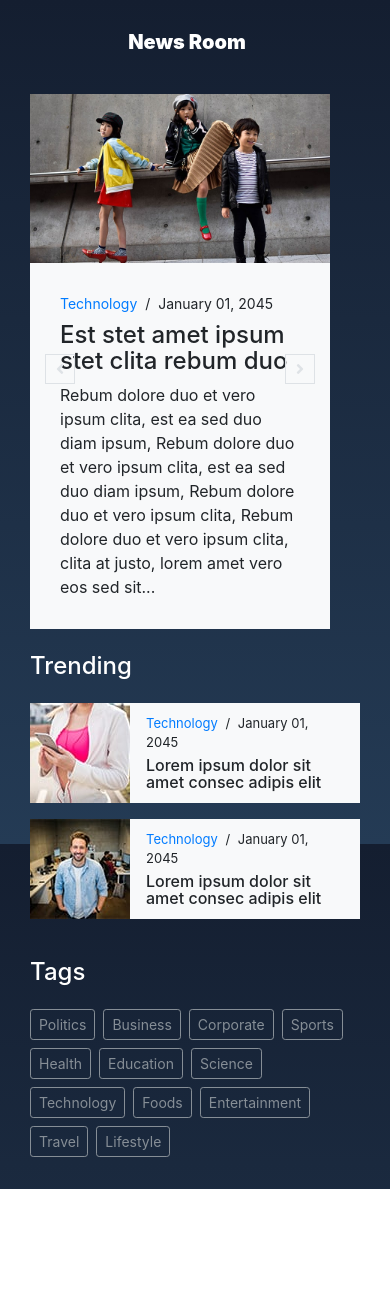
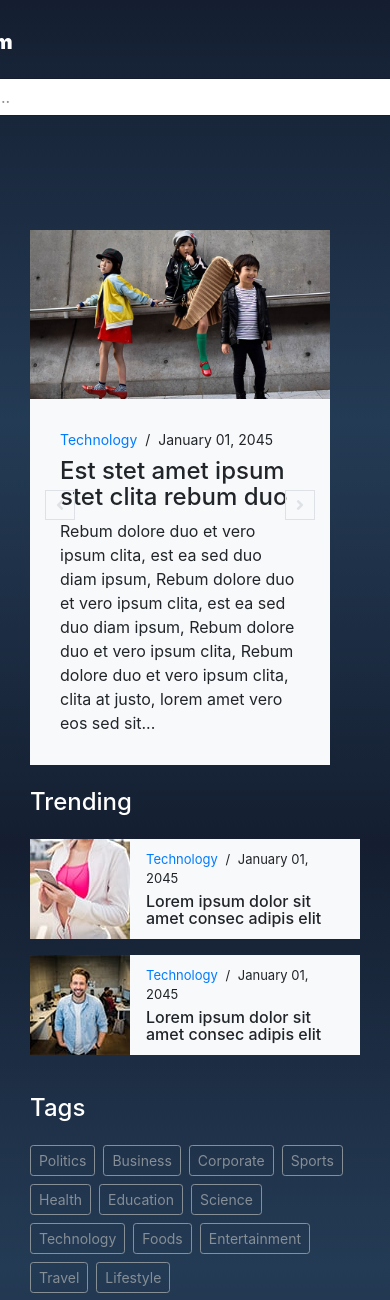
Before and after one commit to Coder-Jojo/news-bot, a Flask app: page / in a window 390 px wide; the page is wider, and only the part inside the window is pictured. Shown: the top 1300 px of that part. Before the commit the page ends 1189 px from the top of that part, so only its background shows below. Run offline with Flask 2, Linux system fonts and the light colour scheme; some libraries are stand-ins or nearby versions.

Commit message:
Made Dynamic

```diff
--- a/app.py
+++ b/app.py
@@ -9,16 +9,16 @@ app = Flask(__name__)
 def home():
     return render_template("InputOutput.html")
 
-# @app.route("/submitJSON2", methods=["POST"])
-# def processJSON2():
-#     jsonStr = request.get_json()
-#     #print(jsonStr)
-#     jsonObj = json.loads(jsonStr)
-#     response = ""
-#     temp1=jsonObj['temp1']
-#     response+="<b> HI<b>"+str(temp1)+"</b><br>"
-#     return response
-#     #return jsonStr
+@app.route("/submitJSON", methods=["POST"])
+def processJSON():
+    jsonObj = request.get_json()
+    #print(jsonStr)
+    print(jsonObj)
+    temp1=jsonObj['search_val']
+    response = ""
+    response +="Text you searched is <b>"+str(temp1)+"</b><br> <br>Lorem ipsum dolor sit amet, consectetur adipiscing elit, sed do eiusmod tempor incididunt ut labore et dolore magna aliqua.<br> Sit amet nisl purus in mollis nunc sed. In vitae turpis massa sed elementum tempus egestas sed sed. Interdum varius sit amet mattis vulputate enim nulla. Porttitor rhoncus dolor purus non enim. Nullam non nisi est sit.<br> Massa vitae tortor condimentum lacinia quis vel eros donec ac. At quis risus sed vulputate. Porttitor rhoncus dolor purus non enim praesent elementum. Ac odio tempor orci dapibus ultrices in iaculis. Nullam vehicula ipsum a arcu. Consectetur adipiscing elit ut aliquam purus.<br> "
+    return response
+    #return jsonStr
 # @app.route("/submitJSON1_", methods=["POST"])
 # def processJSON1_():
 #     jsonObj = request.get_json()
--- a/static/styles.css
+++ b/static/styles.css
@@ -10,7 +10,7 @@ body {
     margin:0;
     padding:0;
     font-family: sans-serif;
-    background: linear-gradient(#141e30, #243b55);
+    background: linear-gradient(#141e30, #243b55,#141e30);
 }
 
 .text-white{
--- a/static/utility.js
+++ b/static/utility.js
@@ -1,26 +1,25 @@
-// function submitData() {
-// 	var obj = {};
-// 	obj.secret_key = $("#secret_key").val();
-// 	obj.audio_ = $("#audio_").val();
+function submitData() {
+	var obj = {};
+	obj.search_val = $("#Search").val();
 
-// 	var json = JSON.stringify(obj);
-// 	var xhr = new XMLHttpRequest();
+	var json = JSON.stringify(obj);
+	var xhr = new XMLHttpRequest();
 
-// 	xhr.open("POST", "/submitJSON1_", true);
-// 	xhr.setRequestHeader("Content-type", "application/json; charset=utf-8");
-// 	xhr.onload = function () {
-// 		$("#output_div").append(xhr.response);
-// 		// // $('#output_div').val(xhr.response)
-// 		window.scrollBy(0, 700);
+	xhr.open("POST", "/submitJSON", true);
+	xhr.setRequestHeader("Content-type", "application/json; charset=utf-8");
+	xhr.onload = function () {
+		$("#output_div").append(xhr.response);
+		// // $('#output_div').val(xhr.response)
+		window.scrollBy(0, 700);
 
-// 		if (xhr.readyState == 4 && xhr.status == "200") {
-// 		} else {
-// 		console.log("not ok");
-// 		}
+		if (xhr.readyState == 4 && xhr.status == "200") {
+		} else {
+		console.log("not ok");
+		}
 
-// 	};
-// 	xhr.send(json);
-// }
+	};
+	xhr.send(json);
+}
 
 // function submitData1() {
 // 	var obj = {};
--- a/templates/InputOutput.html
+++ b/templates/InputOutput.html
@@ -33,15 +33,14 @@
   <body>
     <link href="https://maxcdn.bootstrapcdn.com/bootstrap/4.0.0-beta/css/bootstrap.min.css" rel="stylesheet" />
     <nav class="navbar navbar-expand-lg navbar-light navbar-custom" style="margin-top:10px;">
-        <h1 class="navbar-brand mr-sm-8 mt-1" href="#" style="color:#fff;">News Room</h1>
-        <div class="collapse navbar-collapse" id="navbarSupportedContent">
+        <h1 class="navbar-brand mr-sm-8 mt-1 text-white" href="#">News Room</h1>
         <ul class="navbar-nav mr-auto ml-auto">
             <li class="nav-item">
                 <div class="justify-content-md-center">
                     <form class="form-inline my-2 my-lg-0 my-lg-0">
-                            <input class="form-control mr-sm-2" type="text" placeholder="Search now..." aria-label="Search" style="width: 600px;">
+                        <input class="form-control mr-sm-2" type="text" placeholder="Search now..." aria-label="Search" style="width: 600px;" name="Search" id="Search" required />
                         <!-- <button class="btn btn-info my-2 my-sm-0" type="submit">Search</button> -->
-                            <a href="#" class ="search-btn">
+                        <a href="#" class ="search-btn" onclick="submitData('/submitJSON')">
                             <span></span>
                             <span></span>
                             <span></span>
@@ -52,8 +51,15 @@
                 </div>
             </li>
         </ul>
+    </nav>
+
+    <div class="container-fluid py-3">
+        <div class="container">
+            <div class="row">
+                <div class="col-md-12 text-white" style="float:left;" id="output_div"></div>
             </div>
-    </nav>
+        </div>
+    </div>
     <div class="container-fluid py-3">
         <div class="container">
             <div class="row">
```
Lines whose indentation alone changed are shown as unchanged.
